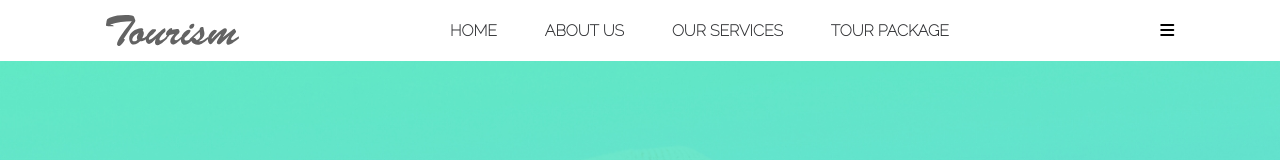
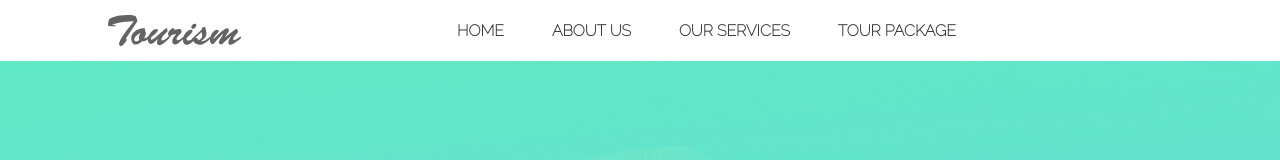
Before and after one commit to Gogla98/Lesson-9, a plain HTML site: page index.html in a window 1280 px wide. Shown: the top 160 px of the page. Drawn offline with Linux system fonts and the light colour scheme.

Commit message:
updated burger

```diff
--- a/css/style.css
+++ b/css/style.css
@@ -20,6 +20,8 @@
 }
 .burger {
     display: none;
+    color: #FFFFFF;
+    font-size: 0px;
 }
 
 /* section1 */
```
